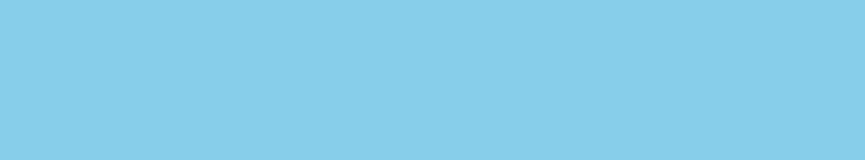
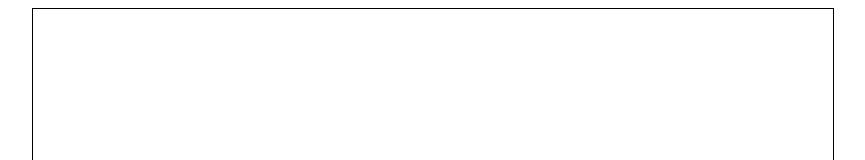
Before and after one commit to DaYalin4/Coeure, a plain HTML site: page index.html in a window 1280 px wide. Shown: the top 160 px of the page, without its empty margins (207-1072 px from the left). Drawn offline with Linux system fonts and the light colour scheme.

Commit message:
Update index.html

```diff
--- a/index.html
+++ b/index.html
@@ -1,10 +1,22 @@
 <!DOCTYPE html>
-<html lang="es">
+<html lang="en">
 <head>
     <meta charset="UTF-8">
     <meta name="viewport" content="width=device-width, initial-scale=1.0">
-    <title>Página Web con Skulpt</title>
-    <link rel="stylesheet" href="style.css">
+    <title>Turtle Pattern</title>
+    <style>
+        canvas {
+            display: block;
+            margin: auto;
+            border: 1px solid black;
+        }
+    </style>
 </head>
 <body>
-    <script src="https://cdnjs.cloudflare.com/ajax/libs/skulpt/0.10.0/skulpt.min.js" integrity="sha512-3ok2/gNCl9K/DzXNClgxJtXeEYQ3HUzQy/K+27a4/yUQsb6AzK2z
+    <canvas id="turtleCanvas" width="800" height="600"></canvas>
+    <script>
+        // Aquí va el código JavaScript para dibujar en el canvas usando los datos generados por Python
+        // Puedes encontrar ejemplos de cómo hacer esto en línea
+    </script>
+</body>
+</html>
```
